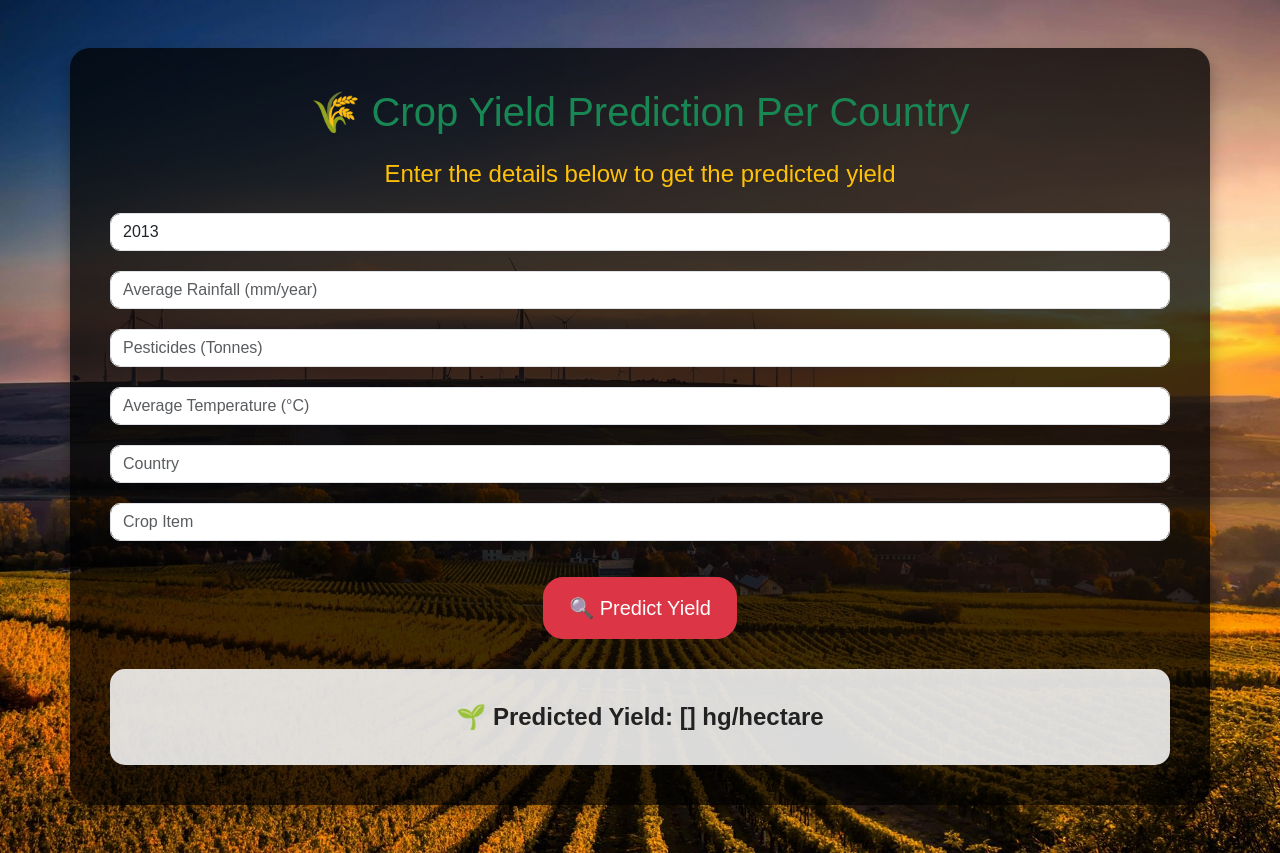
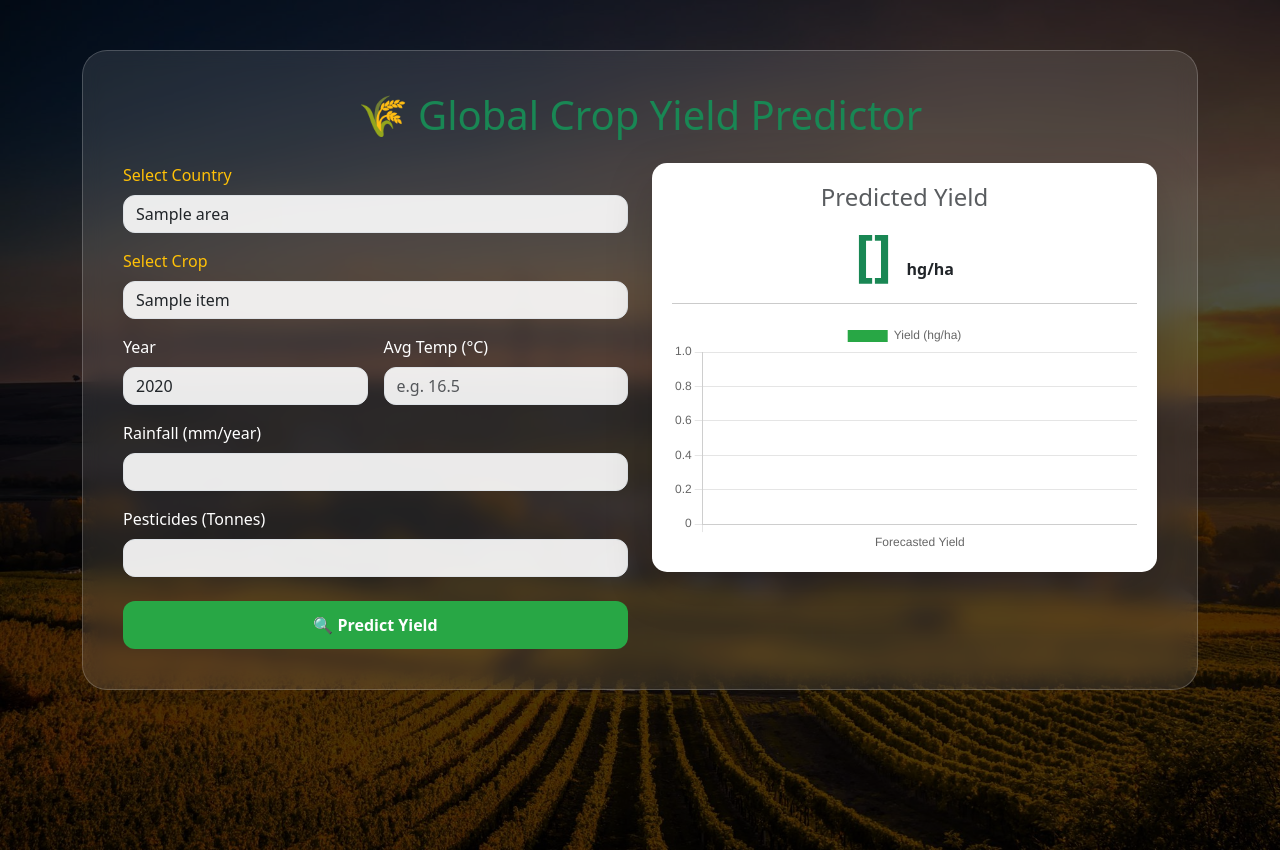
Before and after one commit to kamilperwez/Predicting-Crop-Yields, a Flask app: template templates/index.html in a window 1280 px wide. Run offline with Flask 3, Linux system fonts and the light colour scheme; the template is opened without the code that fills it: most values are stand-ins (such as "Sample title", 1, 10 or a date in 2020); parts of the project's set-up code (start-up, migrations or seed data) failed here and were passed over.

Commit message:
Update index.html

```diff
--- a/templates/index.html
+++ b/templates/index.html
@@ -3,104 +3,131 @@
 <head>
     <meta charset="utf-8">
     <meta name="viewport" content="width=device-width, initial-scale=1">
-    <title>Crop Yield Prediction</title>
+    <title>YieldAI | Crop Prediction</title>
     <link href="https://cdn.jsdelivr.net/npm/bootstrap@5.3.0/dist/css/bootstrap.min.css" rel="stylesheet">
+    <script src="https://cdn.jsdelivr.net/npm/chart.js"></script>
     <style>
         body {
-        background-image: url("{{ url_for('static', filename='backgr.jpg') }}");
+            background: linear-gradient(rgba(0,0,0,0.7), rgba(0,0,0,0.7)), url("{{ url_for('static', filename='backgr.jpg') }}");
             background-size: cover;
-        font-family: 'Arial', sans-serif;
-        animation: fadeInBody 2s ease-in;
+            background-attachment: fixed;
+            color: white;
+            min-height: 100vh;
         }
-
-      @keyframes fadeInBody {
-        from { opacity: 0; }
-        to { opacity: 1; }
+        .glass-container {
+            background: rgba(255, 255, 255, 0.1);
+            backdrop-filter: blur(10px);
+            border-radius: 25px;
+            border: 1px solid rgba(255, 255, 255, 0.2);
+            padding: 40px;
+            margin-top: 50px;
         }
-
-      .container {
-        background-color: rgba(0, 0, 0, 0.75);
-        border-radius: 20px;
-        padding: 40px;
+        .form-control, .form-select {
+            background: rgba(255, 255, 255, 0.9);
+            border-radius: 12px;
+        }
+        .btn-predict {
+            background-color: #28a745;
+            border: none;
+            border-radius: 12px;
+            padding: 12px;
+            font-weight: bold;
             color: white;
-        box-shadow: 0 8px 16px rgba(0, 0, 0, 0.3);
-        animation: slideUp 1.5s ease-in-out;
         }
-
-      @keyframes slideUp {
-        from { transform: translateY(100px); opacity: 0; }
-        to { transform: translateY(0); opacity: 1; }
-      }
-
-      .form-control {
-        border-radius: 10px;
-        margin-bottom: 20px;
-      }
-
-      .btn-danger {
-        border-radius: 20px;
-        padding: 15px 25px;
-      }
-
-      .prediction-container {
-        background-color: rgba(255, 255, 255, 0.85);
-        color: #222;
-        padding: 30px;
+        .result-card {
+            background: white;
+            color: #333;
             border-radius: 15px;
-        margin-top: 30px;
-        font-size: 24px;
-        font-weight: bold;
+            padding: 20px;
             text-align: center;
-        animation: fadeIn 1.5s ease-in-out;
-      }
-
-      @keyframes fadeIn {
-        from { opacity: 0; transform: scale(0.95); }
-        to { opacity: 1; transform: scale(1); }
-      }
-
-      .error-message {
-        background-color: rgba(255, 0, 0, 0.1);
-        color: #ff4d4d;
-        border: 1px solid #ff4d4d;
-        padding: 20px;
-        border-radius: 10px;
-        font-weight: bold;
-        margin-top: 20px;
-        animation: fadeIn 1.5s ease-in-out;
         }
     </style>
 </head>
 <body>
-    <div class="container my-5">
-      <h1 class="text-center text-success mb-4">🌾 Crop Yield Prediction Per Country</h1>
-      <h4 class="text-center text-warning mb-4">Enter the details below to get the predicted yield</h4>
+    <div class="container pb-5">
+        <div class="glass-container">
+            <h1 class="text-center text-success mb-4">🌾 Global Crop Yield Predictor</h1>
 
+            <div class="row">
+                <div class="col-md-6">
                     <form action="/predict" method="post">
-        <input type="number" class="form-control" name="Year" placeholder="Year" value="2013" step="any" required>
-        <input type="number" class="form-control" name="average_rain_fall_mm_per_year" placeholder="Average Rainfall (mm/year)" step="any" required>
-        <input type="number" class="form-control" name="pesticides_tonnes" placeholder="Pesticides (Tonnes)" step="any" required>
-        <input type="number" class="form-control" name="avg_temp" placeholder="Average Temperature (°C)" step="any" required>
-        <input type="text" class="form-control" name="Area" placeholder="Country" required>
-        <input type="text" class="form-control" name="Item" placeholder="Crop Item" required>
-        <div class="text-center">
-          <button type="submit" class="btn btn-danger btn-lg mt-3">🔍 Predict Yield</button>
+                        <div class="row g-3">
+                            <div class="col-md-12">
+                                <label class="form-label text-warning">Select Country</label>
+                                <select class="form-select" name="Area" required>
+                                    {% for area in areas %}
+                                    <option value="{{ area }}" {% if last_input and last_input['Area'] == area %}selected{% endif %}>{{ area }}</option>
+                                    {% endfor %}
+                                </select>
+                            </div>
+                            <div class="col-md-12">
+                                <label class="form-label text-warning">Select Crop</label>
+                                <select class="form-select" name="Item" required>
+                                    {% for item in items %}
+                                    <option value="{{ item }}" {% if last_input and last_input['Item'] == item %}selected{% endif %}>{{ item }}</option>
+                                    {% endfor %}
+                                </select>
+                            </div>
+                            <div class="col-md-6">
+                                <label class="form-label">Year</label>
+                                <input type="number" class="form-control" name="Year" value="{{ last_input['Year'] if last_input else 2013 }}" required>
+                            </div>
+                            <div class="col-md-6">
+                                <label class="form-label">Avg Temp (°C)</label>
+                                <input type="number" step="any" class="form-control" name="avg_temp" placeholder="e.g. 16.5" required>
+                            </div>
+                            <div class="col-md-12">
+                                <label class="form-label">Rainfall (mm/year)</label>
+                                <input type="number" step="any" class="form-control" name="average_rain_fall_mm_per_year" required>
+                            </div>
+                            <div class="col-md-12">
+                                <label class="form-label">Pesticides (Tonnes)</label>
+                                <input type="number" step="any" class="form-control" name="pesticides_tonnes" required>
+                            </div>
+                            <div class="col-12 mt-4">
+                                <button type="submit" class="btn btn-predict w-100">🔍 Predict Yield</button>
+                            </div>
                         </div>
                     </form>
+                </div>
 
+                <div class="col-md-6 mt-4 mt-md-0">
                     {% if prediction %}
-        <div class="prediction-container">
-          🌱 Predicted Yield: <strong>{{ prediction }} hg/hectare</strong>
+                    <div class="result-card shadow-lg animate__animated animate__fadeIn">
+                        <h4 class="text-muted">Predicted Yield</h4>
+                        <h2 class="display-4 fw-bold text-success">{{ prediction }} <small class="fs-6 text-dark">hg/ha</small></h2>
+                        <hr>
+                        <canvas id="yieldChart"></canvas>
                     </div>
-      {% endif %}
-
-      {% if error %}
-        <div class="error-message text-center">
-          {{ error }}
+                    {% elif error %}
+                    <div class="alert alert-danger">{{ error }}</div>
+                    {% else %}
+                    <div class="h-100 d-flex align-items-center justify-content-center text-center opacity-50">
+                        <p>Fill in the agricultural data to generate a yield forecast.</p>
                     </div>
                     {% endif %}
                 </div>
+            </div>
+        </div>
+    </div>
 
-    <script src="https://cdn.jsdelivr.net/npm/bootstrap@5.3.0/dist/js/bootstrap.bundle.min.js"></script>
+    {% if prediction %}
+    <script>
+        const ctx = document.getElementById('yieldChart').getContext('2d');
+        new Chart(ctx, {
+            type: 'bar',
+            data: {
+                labels: ['Forecasted Yield'],
+                datasets: [{
+                    label: 'Yield (hg/ha)',
+                    data: [{{ prediction }}],
+                    backgroundColor: '#28a745',
+                    borderRadius: 10
+                }]
+            },
+            options: { scales: { y: { beginAtZero: true } } }
+        });
+    </script>
+    {% endif %}
 </body>
 </html>
```
Lines whose indentation alone changed are shown as unchanged.
